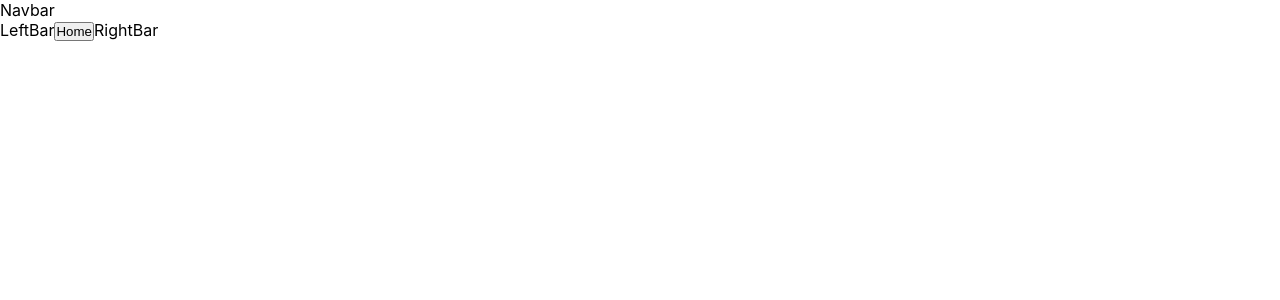
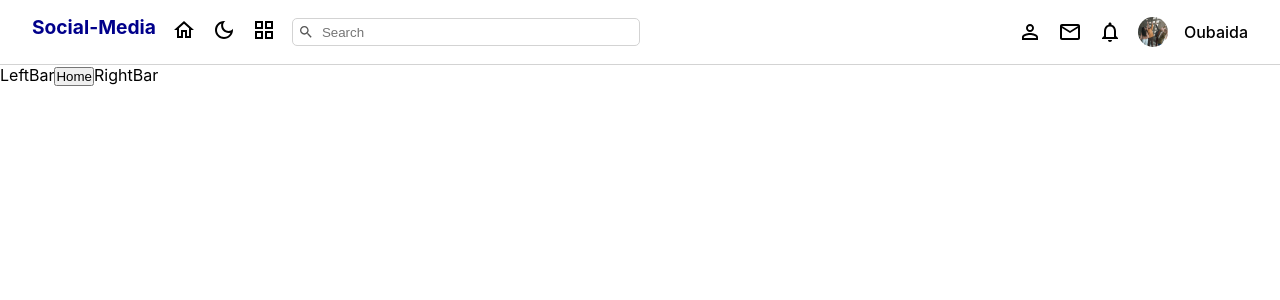
Before and after one commit to OubaidaAkilan/Social-Media-App, a React (Create React App) app in the folder Frontend/: page / in a window 1280 px wide. Shown: the top 300 px of the page. Built offline with nearby package versions, Linux system fonts and the light colour scheme.

Commit message:
Finish navbar components and its style

```diff
--- a/Frontend/package.json
+++ b/Frontend/package.json
@@ -3,6 +3,10 @@
   "version": "0.1.0",
   "private": true,
   "dependencies": {
+    "@emotion/react": "^11.10.6",
+    "@emotion/styled": "^11.10.6",
+    "@mui/icons-material": "^5.11.11",
+    "@mui/material": "^5.11.14",
     "@testing-library/jest-dom": "^5.16.5",
     "@testing-library/react": "^13.4.0",
     "@testing-library/user-event": "^13.5.0",
--- a/Frontend/src/components/navbar/Navbar.jsx
+++ b/Frontend/src/components/navbar/Navbar.jsx
@@ -1,9 +1,43 @@
-import React from 'react'
-
+import React from 'react';
+import { Link } from 'react-router-dom';
+import HomeOutlinedIcon from '@mui/icons-material/HomeOutlined';
+import DarkModeOutlinedIcon from '@mui/icons-material/DarkModeOutlined';
+import GridViewOutlinedIcon from '@mui/icons-material/GridViewOutlined';
+import SearchOutlinedIcon from '@mui/icons-material/SearchOutlined';
+import PersonOutlineOutlinedIcon from '@mui/icons-material/PersonOutlineOutlined';
+import EmailOutlinedIcon from '@mui/icons-material/EmailOutlined';
+import NotificationsNoneOutlinedIcon from '@mui/icons-material/NotificationsNoneOutlined';
+import userImage from '../../assets/login.jpeg'
+import './navbar.scss';
 const Navbar = () => {
   return (
-    <div>Navbar</div>
-  )
-}
+    <nav className='social__nav'>
+      <div className='social__nav-left'>
+        <Link to='/' style={{ textDecoration: 'none' }}>
+          <span>Social-Media</span>
+        </Link>
+        <HomeOutlinedIcon />
+        <DarkModeOutlinedIcon />
+        <GridViewOutlinedIcon />
+        <div className='social__nav-left-search'>
+          <SearchOutlinedIcon
+            style={{ color: '#555', fontSize: '1rem', marginRight: '0.5rem' }}
+          />
+          <input type='text' placeholder='Search' />
+        </div>
+      </div>
+      <div className='social__nav-right'>
+        <PersonOutlineOutlinedIcon />
+        <EmailOutlinedIcon />
+        <NotificationsNoneOutlinedIcon />
+        <div className="social__nav-user">
+           <img src={userImage} alt="" />
+        <span>Oubaida</span>
+        </div>
 
-export default Navbar
+      </div>
+    </nav>
+  );
+};
+
+export default Navbar;
--- a/Frontend/src/components/navbar/navbar.scss
+++ b/Frontend/src/components/navbar/navbar.scss
@@ -0,0 +1,56 @@
+.social__nav {
+  display: flex;
+  justify-content: space-between;
+  align-items: center;
+  padding: 1rem 2rem;
+  min-height: 2rem;
+  border-bottom: 1px solid lightgray;
+  .social__nav-left {
+    display: flex;
+    flex: 1;
+    gap: 1rem;
+    span {
+      font-weight: bold;
+      font-size: 1.2rem;
+      line-height: 0;
+      color: darkblue;
+    }
+    .social__nav-left-search {
+      display: flex;
+      flex: 1;
+      align-items: center;
+      border: 1px solid lightgray;
+      border-radius: 5px;
+      padding: 5px 5px;
+      input {
+        border: none;
+        &:focus-visible {
+          outline: none;
+          color: #555;
+        }
+      }
+    }
+  }
+  .social__nav-right {
+    display: flex;
+    flex: 1;
+    align-items: center;
+    justify-content: flex-end;
+    gap: 1rem;
+    .social__nav-user {
+        display: flex;
+        justify-content: center;
+        align-items: center;
+        gap: 1rem;
+      img {
+        width: 30px;
+        height: 30px;
+        border-radius: 50%;
+        object-fit: cover;
+      }
+      span {
+        font-weight: 500;
+      }
+    }
+  }
+}
--- a/Frontend/src/index.js
+++ b/Frontend/src/index.js
@@ -2,11 +2,8 @@ import ReactDOM from 'react-dom/client';
 
 import './index.css';
 import App from './App';
-// import { BrowserRouter } from 'react-router-dom';
 
 const root = ReactDOM.createRoot(document.getElementById('root'));
 root.render(
-//   <BrowserRouter>
-//   </BrowserRouter>
     <App />
 );
--- a/Frontend/src/pages/login/Login.jsx
+++ b/Frontend/src/pages/login/Login.jsx
@@ -1,3 +1,4 @@
+import React from 'react';
 import { Link } from 'react-router-dom';
 import './login.scss';
 
--- a/Frontend/src/pages/register/Register.jsx
+++ b/Frontend/src/pages/register/Register.jsx
@@ -1,3 +1,4 @@
+import React from 'react';
 import { Link } from 'react-router-dom';
 
 import './register.scss';
```
Also changed, not shown: Frontend/src/App.jsx (+0 -14 lines), 1 other file (tests, documents, lock files or other folders).
